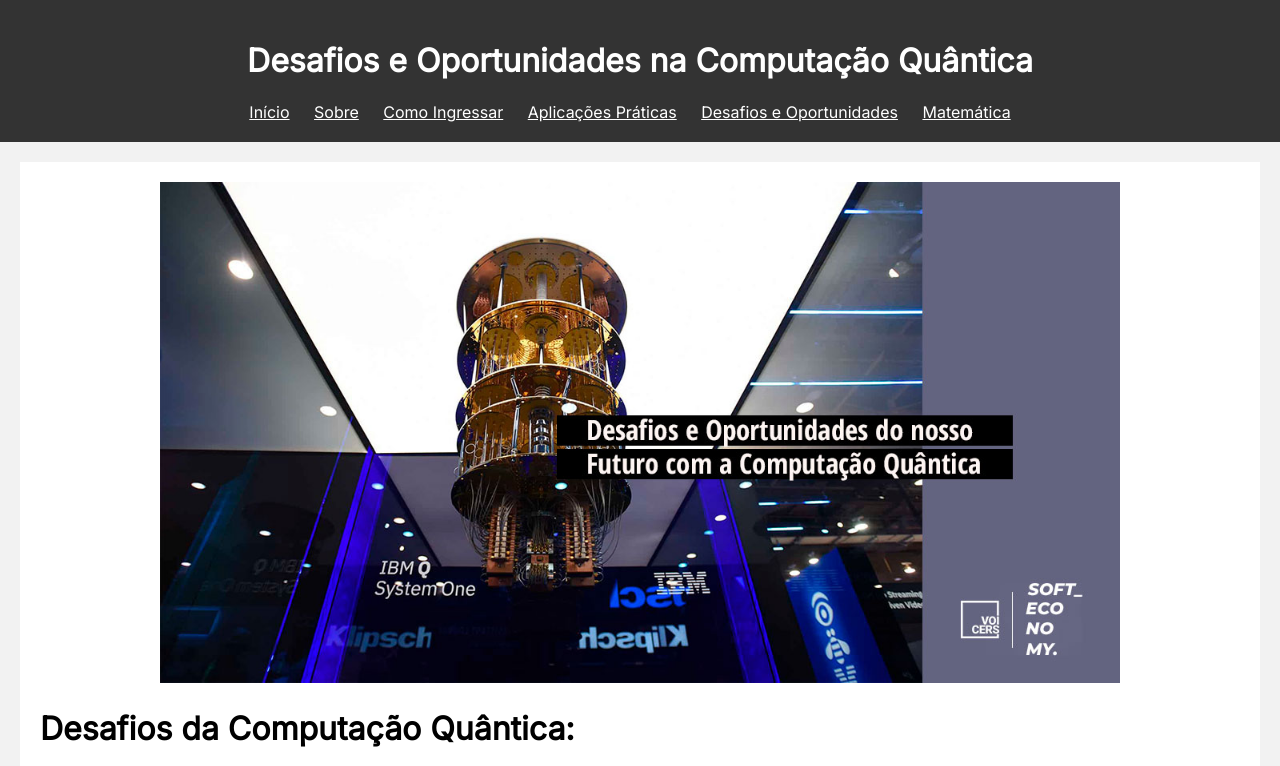
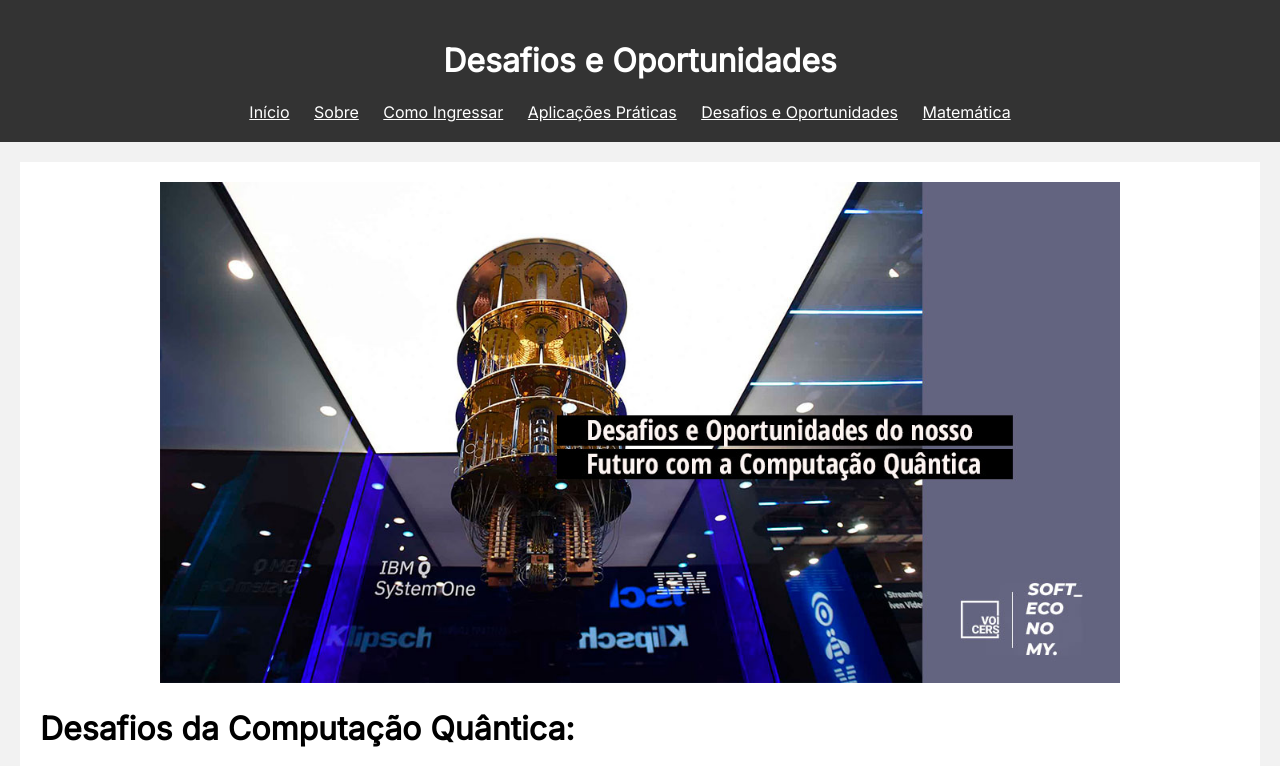
Before and after one commit to Victor-Fernandes-Grau/Site_Computa-o_Qu-ntica, a plain HTML site: page DesafiosOportunidades.html in a window 1280 px wide. Shown: the top 766 px of the page. Drawn offline with Linux system fonts and the light colour scheme.

Commit message:
Update DesafiosOportunidades.html

```diff
--- a/DesafiosOportunidades.html
+++ b/DesafiosOportunidades.html
@@ -9,7 +9,7 @@
 </head>
 <body>
     <header>
-        <h1>Desafios e Oportunidades na Computação Quântica</h1>
+        <h1>Desafios e Oportunidades</h1>
         <nav>
             <ul>
                 <li><a href="./index.html">Início</a></li>
```
